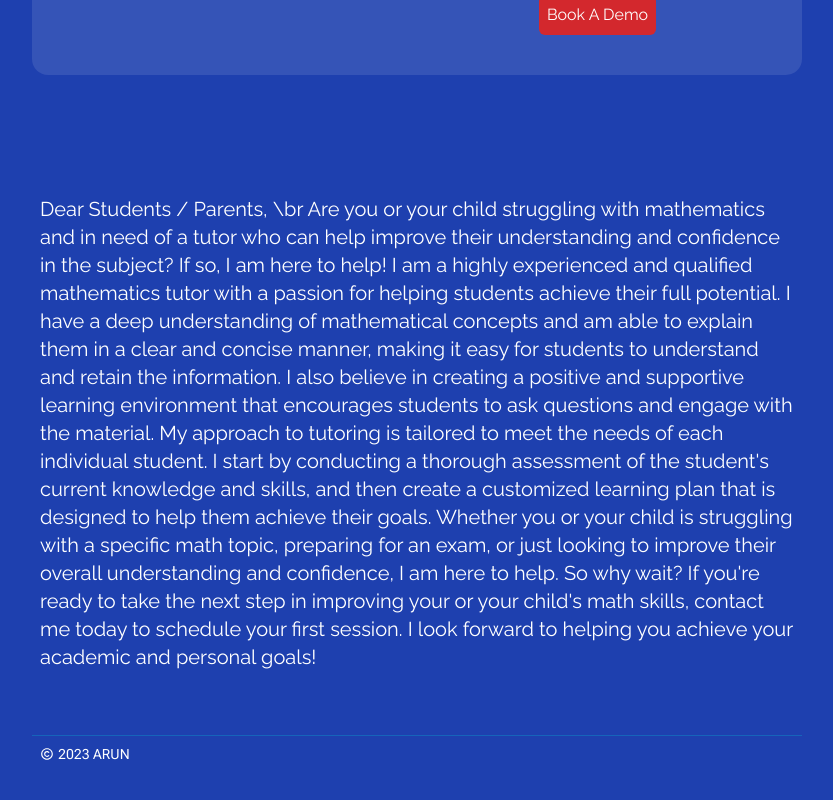
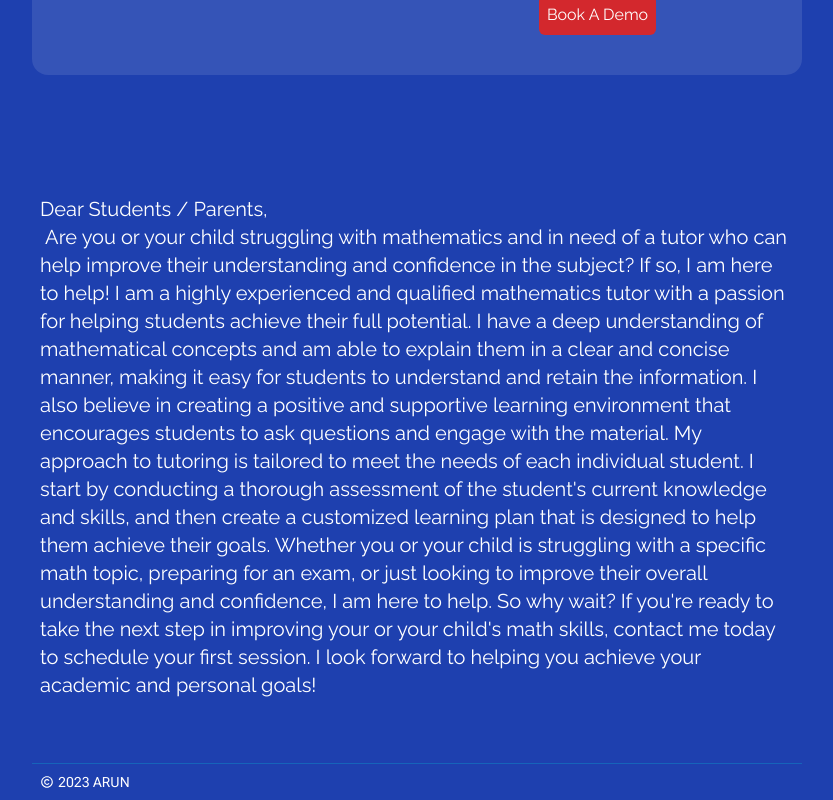
Before and after one commit to WoW-Developer/imkrarun, a Next.js app: page / in a window 1280 px wide. Shown: the part 497-1297 px from the top of the page, without its empty margins (223-1056 px from the left). Before the commit the page ends 1269 px from the top, so only its background shows below. Built offline with nearby package versions, Linux system fonts and the light colour scheme; what tailwindcss-debug-screens would draw is missing.

Commit message:
Update page.jsx

```diff
--- a/src/app/page.jsx
+++ b/src/app/page.jsx
@@ -37,8 +37,8 @@ export default function Home() {
         </div>
         {/* End of 2 Cols */}
       </div>
-      <h1 className="text-white whitespace-pre-line select-none text-xl p-2 mt-28">
-        Dear Students / Parents, \br Are you or your child struggling with
+      <h1 className="text-white whitespace-pre-wrap select-none text-xl p-2 mt-28">
+        Dear Students / Parents, {"\n"} Are you or your child struggling with
         mathematics and in need of a tutor who can help improve their
         understanding and confidence in the subject? If so, I am here to help! I
         am a highly experienced and qualified mathematics tutor with a passion
```
